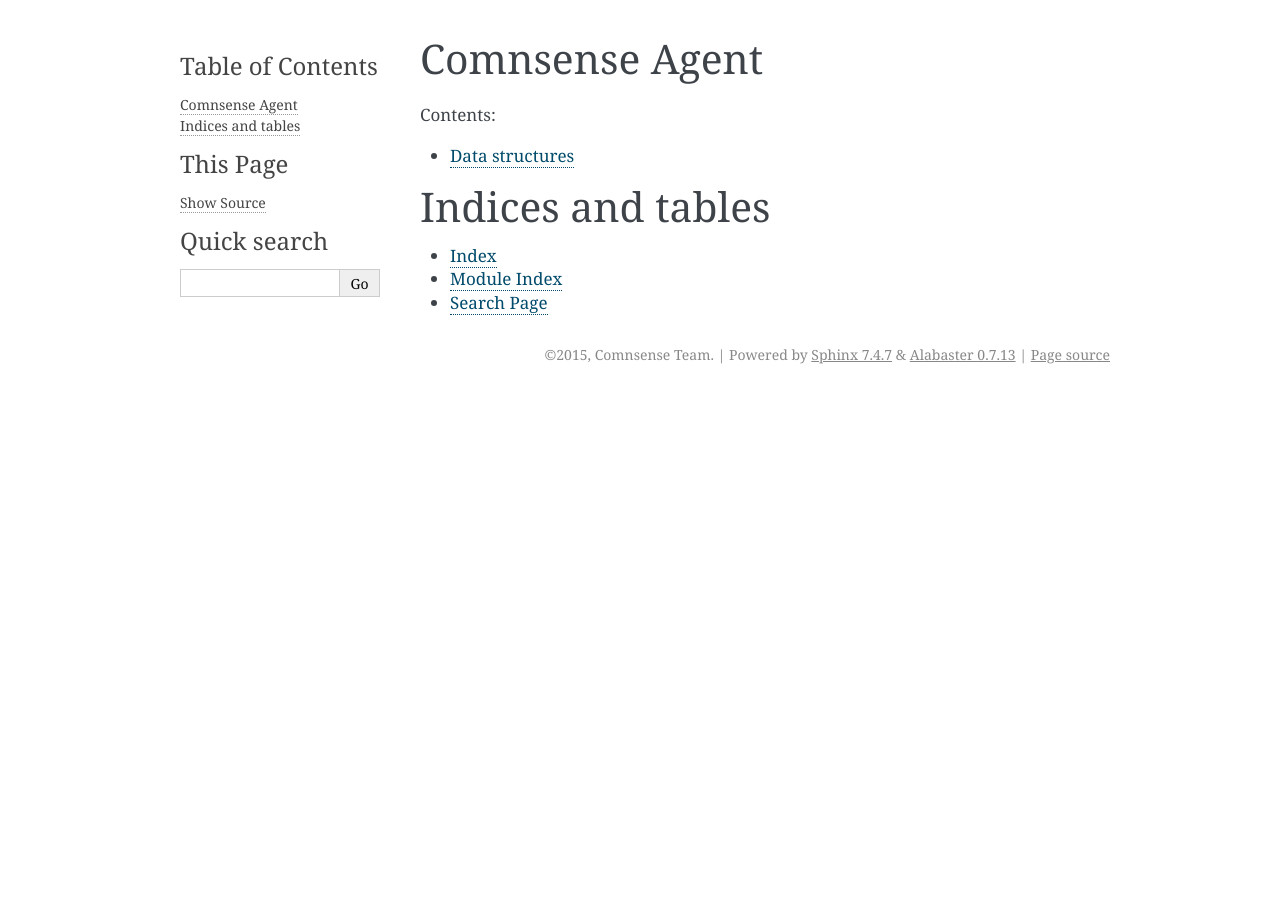
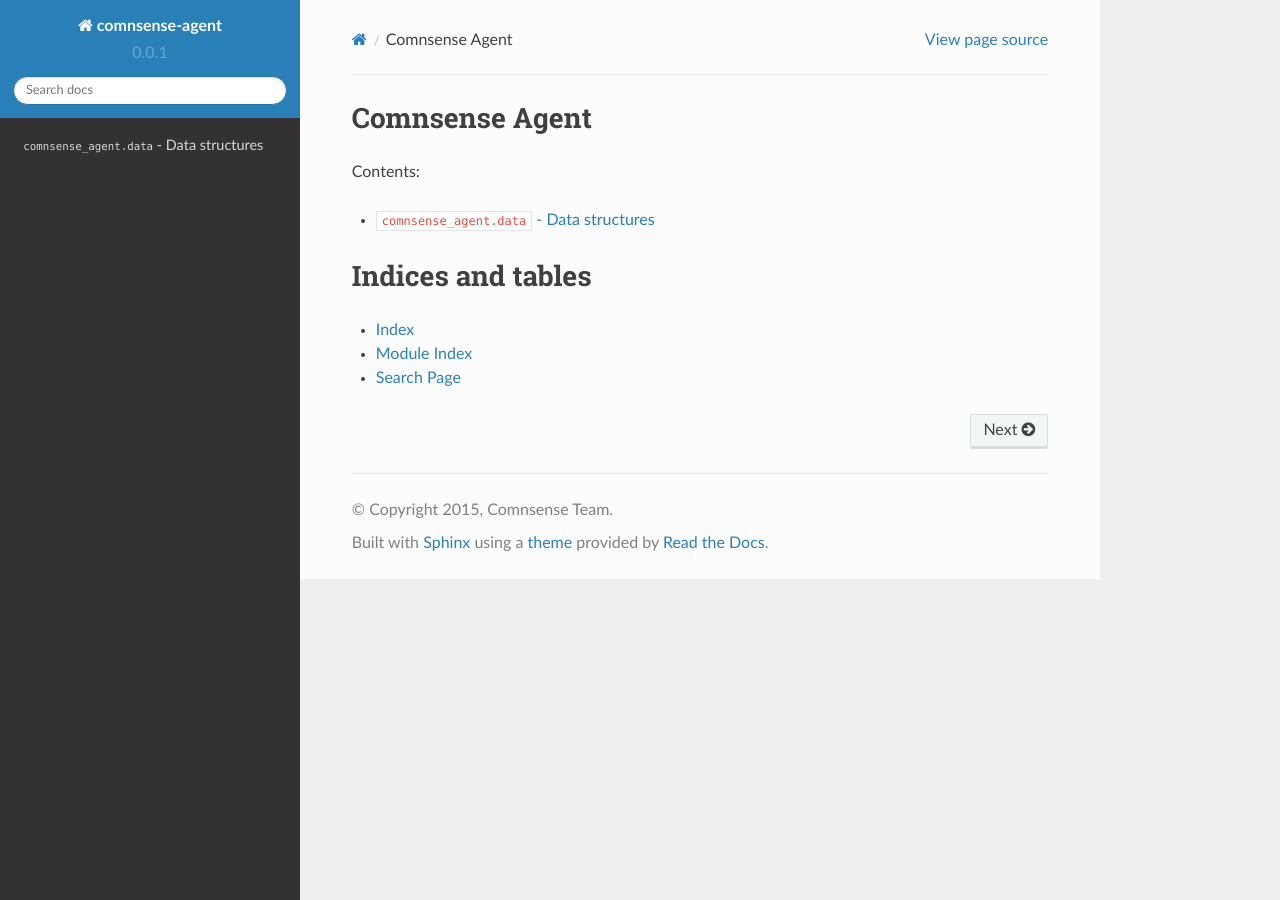
Before and after one commit to martinthenext/comnsense, a Sphinx documentation site: the page built from agent/docs/source/index.rst, in a window 1280 px wide. Built offline with Sphinx 7.4.7 and the Read the Docs theme 2.0.0, drawn with Linux system fonts in a browser that asks for light colours.

Commit message:
autodocs improvment

```diff
--- a/agent/docs/source/conf.py
+++ b/agent/docs/source/conf.py
@@ -2,6 +2,7 @@
 import sys
 import os
 import shlex
+import sphinx_rtd_theme
 
 sys.path.insert(0, os.path.join(os.path.dirname(__file__), "..", ".."))
 
@@ -44,7 +45,8 @@
 todo_include_todos = True
 
 
-html_theme = 'alabaster'
+html_theme = 'sphinx_rtd_theme'
+html_theme_path = [sphinx_rtd_theme.get_html_theme_path()]
 
 html_static_path = ['_static']
 
--- a/agent/docs/source/data.rst
+++ b/agent/docs/source/data.rst
@@ -1,19 +1,35 @@
-Data structures
-========================
+``comnsense_agent.data`` - Data structures
+==========================================
 
-.. py:module:: comnsense_agent.data
+.. testsetup::
 
-Data structrures in communication protocol
-------------------------------------------
+   from comnsense_agent.data import Action, Event, Signal, Request, Response
+   from comnsense_agent.data import Cell
 
-.. autoclass:: comnsense_agent.data.data.Data
-   :members:
+.. automodule:: comnsense_agent.data.data
 
-.. autoclass:: comnsense_agent.data.Event
-   :members:
+   Basic
+   -----
 
-.. autoclass:: comnsense_agent.data.Action
-   :members:
+   .. autoclass:: comnsense_agent.data.data.Data
+      :members:
 
-.. autoclass:: comnsense_agent.data.Signal
-   :members:
+.. automodule:: comnsense_agent.data
+
+   Event
+   -----
+
+   .. autoclass:: comnsense_agent.data.Event
+      :members:
+
+   Action
+   ------
+
+   .. autoclass:: comnsense_agent.data.Action
+      :members:
+
+   Signal
+   ------
+
+   .. autoclass:: comnsense_agent.data.Signal
+      :members:
```
Also changed, not shown: 3 other files.
